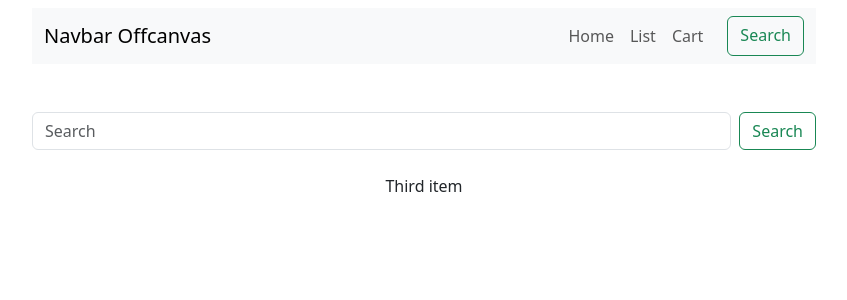
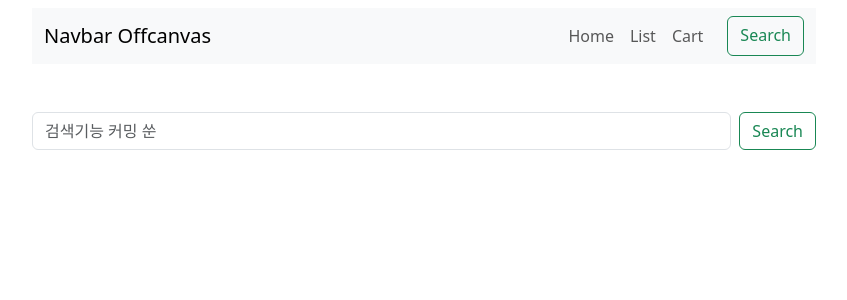
Before and after one commit to 188X187/health_shopping, a React (Create React App) app: page /search in a window 1280 px wide. Shown: the top 300 px of the page, without its empty margins (216-1063 px from the left). Built offline with nearby package versions, Linux system fonts and the light colour scheme; no server answers.

Commit message:
검색 input 리드온리로 변경

```diff
--- a/src/components/search/Searching.js
+++ b/src/components/search/Searching.js
@@ -20,9 +20,10 @@ function Searching() {
             <Form className="d-flex">
                 <Form.Control
                     type="search"
-                    placeholder="Search"
+                    placeholder="검색기능 커밍 쑨"
                     className="me-2"
                     aria-label="Search"
+                    readOnly
                     onChange={(e) => {
                         setSearchItem(e.target.value)
                     }}
@@ -42,7 +43,7 @@ function Searching() {
             </Form>
 
             {input == true ? <Searched searchText={searchText} searchItem={searchItem} /> : null}
-            <div className="p-2">Third item</div>
+            {/* <div className="p-2">Third item</div> */}
         </Stack>
     )
 }
```
